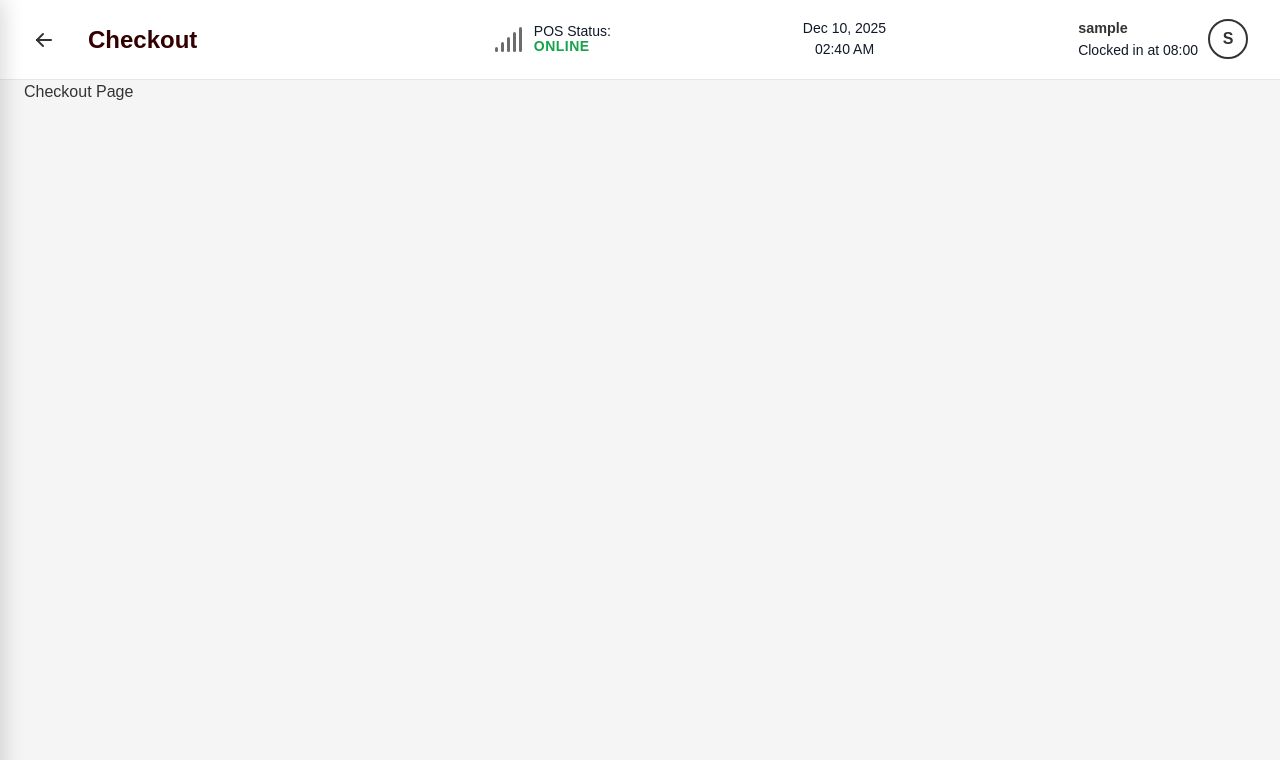
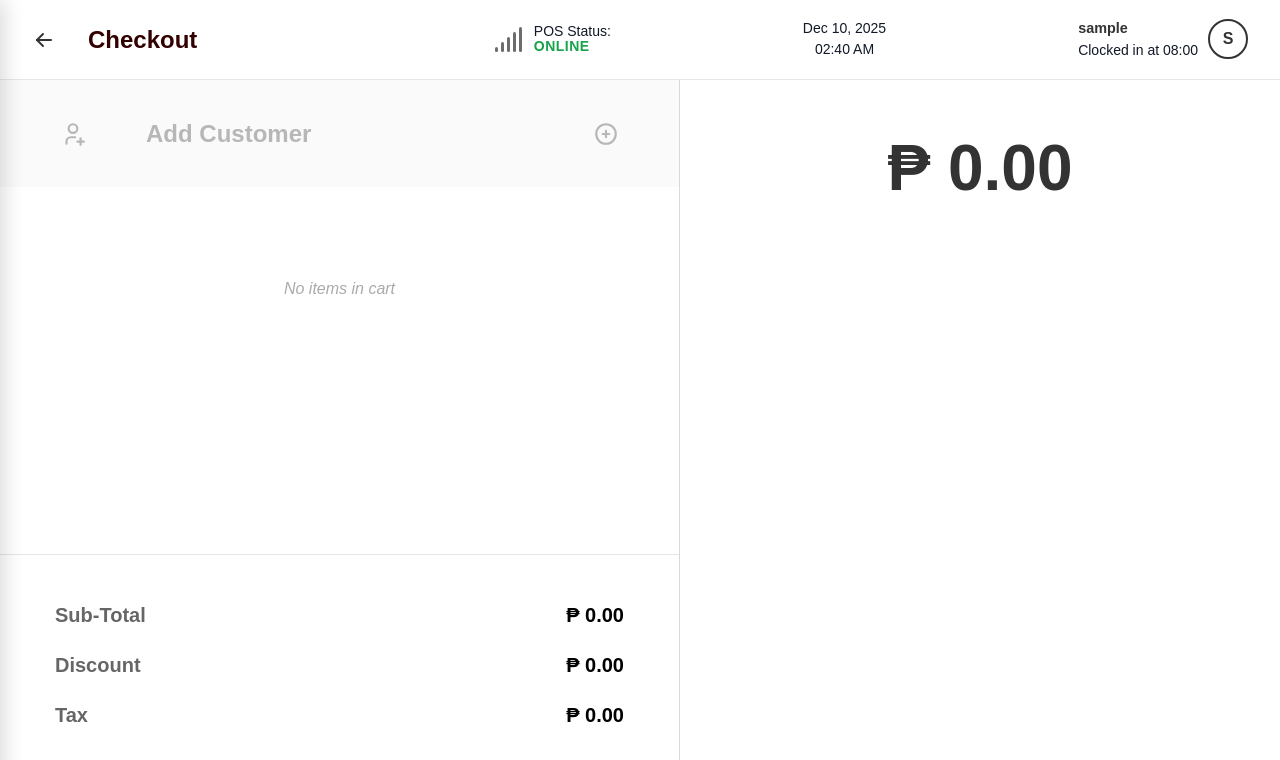
Before and after one commit to sbellocillo/react-pos-app, a React (Vite) app: page /checkout in a window 1280 px wide. Shown: the top 760 px of the page. Built offline with nearby package versions, Linux system fonts and the light colour scheme; sample sign-in values are in the browser's storage.

Commit message:
App Update + Checkout Page Created
- Added Bill Panel Functionality
- Added Grid Positioning Logic
- Added Checkout Page UI

```diff
--- a/src/App.css
+++ b/src/App.css
@@ -18,16 +18,13 @@ body, html {
 #root {
     width: 100%;
     height: 100%;
-    /* display: flex; */
     align-items: center;
     justify-content: center;
 }
 
 .app-scale-wrapper {
     width: 100%;
-    height: 100%;
-    /* width: 1920px;
-    height: 1080px; */
+    height: 100vh;
     background-color: #f1f5f9;
     position: relative;
     overflow: hidden;
@@ -145,7 +142,7 @@ body, html {
     width: 100%;
     height: 100%;
     background: rgba(0, 0, 0, 0.4);
-    z-index: 900; /* Below sidebar, above content */
+    z-index: 900;
     backdrop-filter: blur(2px);
     animation: fadeIn 0.3s ease;
 }
@@ -157,7 +154,7 @@ body, html {
 
 /* --- RIGHT SIDE WRAPPER (Full Width) --- */
 .right-side-wrapper {
-    width: 100%; /* Full width now */
+    width: 100%;
     flex: 1;
     display: flex;
     flex-direction: column;
@@ -294,7 +291,6 @@ body, html {
 .main-content-scroll-area {
     flex: 1;
     overflow-y: hidden;
-    padding: 0 24px;
     background: #f5f5f5;
     display: flex;
     flex-direction: column;
@@ -339,11 +335,6 @@ body, html {
   gap: 8px;
 }
 
-/* .itm-cat-btn {
-  flex: 1;
-  user-select: none;
-} */
-
 .drag-handle {
   cursor: grab;
   color: #9ca3af;
@@ -370,32 +361,12 @@ body, html {
 }
 
 /* Items Grid */
-/* .menu-itm-grid {
-    display: grid;
-    gap: 16px;
-    margin-bottom: 3rem;
-    width: 100%;
-    grid-template-columns: repeat(auto-fill, minmax(180px, 1fr));
-} */
-
 .menu-itm-grid {
   display: grid;
   gap: 16px;
   width: 100%;
   grid-template-columns: repeat(5, 1fr);
 }
-/*
-@media (min-width: 768px) {
-  .menu-itm-grid {
-    grid-template-columns: repeat(3, 1fr);
-  }
-}
-
-@media (min-width: 1024px) {
-  .menu-itm-grid {
-    grid-template-columns: repeat(5, 1fr);
-  }
-} */
 
 
 .menu-itm-card {
@@ -418,6 +389,16 @@ body, html {
     box-shadow: 0 10px 15px rgba(0, 0, 0, 0.05);
 }
 
+/* --- EMPTY CARD FOR GRID ALIGNMENT --- */
+.menu-itm-card-empty {
+    background: transparent;
+    height: 140px;
+    border-radius: 8px;
+    /* Optional: visible dashed border for debugging, transparent otherwise */
+    border: 1px dashed transparent;
+    /* border: 1px dashed #e5e7eb; */
+}
+
 .card-label {
     font-family: 'Montserrat', sans-serif;
     font-size: 26px;
@@ -432,7 +413,7 @@ body, html {
     flex-direction: row;
     height: 100%;
     gap: 20px;
-    padding-bottom: 20px;
+    padding: 0 24px;
 }
 
 .menu-section {
@@ -442,14 +423,14 @@ body, html {
 }
 
 .bill-panel {
-    width: 400px;
+    width: 588.47px;
+    height: 100%; /* Ensure panel fills height */
     background: white;
     border-radius: 8px;
     border: 1px solid #e5e7eb;
     display: flex;
     flex-direction: column;
     padding: 1.5rem;
-    height: auto;
     overflow: hidden;
     font-family: 'Montserrat', sans-serif;
     margin-top: 1rem;
@@ -476,53 +457,49 @@ body, html {
   left: 0;
   width: 100vw;
   height: 100vh;
-  background-color: rgba(0, 0, 0, 0.2); /* Slight dimming of background */
+  background-color: rgba(0, 0, 0, 0.2);
   z-index: 999;
 }
 
-/* --- The Main Modal Box --- */
+/* --- The Main Modal Box (Options) --- */
 .options-modal {
   position: absolute;
-  top: 50px;           /* Pushes it just below the ... button */
-  right: 20px;         /* Aligns with the right edge */
+  top: 50px;
+  right: 20px;
   width: 220px;
   background-color: #ffffff;
-  border-radius: 12px; /* Rounded corners like iOS/Android menus */
-  box-shadow: 0 4px 20px rgba(0, 0, 0, 0.15); /* Soft drop shadow */
+  border-radius: 12px;
+  box-shadow: 0 4px 20px rgba(0, 0, 0, 0.15);
   border: 1px solid #e5e7eb;
   z-index: 1000;
-  overflow: hidden;    /* Ensures content doesn't spill out of rounded corners */
+  overflow: hidden;
   animation: scaleIn 0.1s ease-out;
 }
 
-/* --- The "OPTIONS" Header --- */
 .options-header {
   margin: 0;
-  padding: 16px 20px 8px 20px; /* Top padding for breathing room */
+  padding: 16px 20px 8px 20px;
   font-size: 13px;
-  font-weight: 800;    /* Extra bold */
-  color: #000;         /* Pitch black text */
+  font-weight: 800;
+  color: #000;
   text-transform: uppercase;
   letter-spacing: 0.5px;
 }
 
-/* --- The List --- */
 .options-list {
   list-style: none;
   padding: 0;
   margin: 0;
 }
 
-/* --- List Items (The lines) --- */
 .options-list li {
-  border-bottom: 1px solid #f3f4f6; /* Light gray divider */
+  border-bottom: 1px solid #f3f4f6;
 }
 
 .options-list li:last-child {
-  border-bottom: none; /* No divider for the last item */
+  border-bottom: none;
 }
 
-/* --- The Buttons --- */
 .options-list button {
   width: 100%;
   text-align: left;
@@ -531,19 +508,119 @@ body, html {
   border: none;
   font-size: 15px;
   font-weight: 500;
-  color: #1f2937; /* Dark gray text */
+  color: #1f2937;
   cursor: pointer;
   transition: background-color 0.2s;
   display: flex;
   align-items: center;
 }
 
-/* Hover Effect */
 .options-list button:hover {
-  background-color: #f9fafb; /* Very light gray on hover */
+  background-color: #f9fafb;
 }
 
-/* --- Animation (Optional) --- */
+/* --- TABLE MODAL STYLES --- */
+.table-modal-panel {
+    width: 900px;
+    height: 550px;
+    background: white;
+
+    position: fixed;
+    top: 50%;
+    left: 50%;
+    transform: translate(-50%, -50%);
+
+    z-index: 1001;
+    border-radius: 4px;
+    box-shadow: 0 20px 60px rgba(0, 0, 0, 0.3);
+    display: flex;
+    flex-direction: column;
+    overflow: hidden;
+    font-family: 'Montserrat', sans-serif;
+}
+
+.table-modal-header {
+    height: 80px;
+    display: flex;
+    align-items: center;
+    justify-content: space-between;
+    padding: 0;
+    border-bottom: 1px solid #eee;
+}
+
+.modal-close-btn {
+    width: 80px;
+    height: 100%;
+    background: transparent;
+    border: none;
+    cursor: pointer;
+    display: flex;
+    align-items: center;
+    justify-content: center;
+    color: #666;
+    transition: background 0.2s;
+}
+
+.modal-close-btn:hover {
+    background: #f3f4f6;
+    color: #000;
+}
+
+.modal-title {
+    font-size: 1.1rem;
+    font-weight: 600;
+    color: #333;
+    letter-spacing: 0.5px;
+    margin: 0;
+}
+
+.modal-save-btn{
+    height: 100%;
+    padding: 0 40px;
+    background: #B74C4C;
+    color: white;
+    font-weight: 600;
+    font-size: 0.9rem;
+    border: none;
+    cursor: pointer;
+    letter-spacing: 1px;
+    transition: background 0.2s;
+}
+
+.modal-save-btn:hover {
+    background: #963c3c;
+}
+
+/* --- Body ---*/
+.table-modal-body {
+    flex: 1;
+    display: flex;
+    flex-direction: column;
+    align-items: center;
+    justify-content: center;
+    gap: 1rem;
+}
+
+.modal-subtitle {
+    font-size: 1.2rem;
+    color: #9ca3af;
+    font-weight: 500;
+}
+
+.table-number-display {
+    font-size: 180px;
+    font-weight: 400;
+    line-height: 1;
+    color: #111;
+    margin: 20px 0;
+}
+
+.modal-time-display{
+    font-size: 1.2rem;
+    color: #9ca3af;
+    font-weight: 500;
+}
+
 @keyframes scaleIn {
   from {
     opacity: 0;
--- a/src/pages/Checkout.jsx
+++ b/src/pages/Checkout.jsx
@@ -1,5 +1,9 @@
 import { useState } from 'react';
-import { apiEndpoints } from '../services/api'; // Ensure this path is correct relative to where you place this file
+import { useLocation } from 'react-router-dom';
+import { apiEndpoints } from '../services/api';
+import './styles/checkout.css'
+
+import { TbUserPlus, TbCirclePlus } from 'react-icons/tb';
 
 export const useCheckout = () => {
   // --- STATE ---
@@ -128,11 +132,68 @@ export const useCheckout = () => {
 // Default export if you still want to treat this file as a component file,
 // though strictly speaking it is now a hook provider.
 const Checkout = () => {
-  return(
-    <div>
-        Checkout Page
+
+    const location = useLocation();
+    const { cartItems, totals } = location.state || {
+        cartItems: [],
+        totals: {subtotal: 0, tax: 0, total: 0}
+    };
+
+    const formatCurrency = (amount) => `₱ ${Number(amount).toFixed(2)}`;
+    return(
+        <div className='checkout-container'>
+     <div className='left-panel'>
+
+        {/* --- SECTION 1: HEADER BUTTON --- */}
+        <button className='add-user-btn'>
+            <div className='btn-content-left'>
+                <TbUserPlus size={26} />
+                <span className='btn-text'>Add Customer</span>
+            </div>
+            <TbCirclePlus size={26} />
+        </button>
+
+        {/* --- SECTION 2: SCROLLABLE LIST --- */}
+        <div className='checkout-items-list'>
+           {cartItems.length > 0 ? (
+             cartItems.map((item, index) => (
+               <div className='checkout-item-row' key={index}>
+                 {/* Fixed width for quantity to align perfectly */}
+                 <div className='item-qty'>{item.quantity}</div>
+                 <div className='item-name'>{item.item_name}</div>
+                 <div className='item-price'>{formatCurrency(item.price * item.quantity)}</div>
+               </div>
+             ))
+           ) : (
+             <div className='empty-message'>No items in cart</div>
+           )}
+        </div>
+
+        {/* --- SECTION 3: FOOTER SUMMARY --- */}
+        <div className='checkout-footer'>
+           <div className='summary-row'>
+             <span>Sub-Total</span>
+             <span className='summary-value'>{formatCurrency(totals.subtotal)}</span>
+           </div>
+           <div className='summary-row'>
+             <span>Discount</span>
+             <span className='summary-value'>{formatCurrency(0)}</span>
+           </div>
+           <div className='summary-row'>
+             <span>Tax</span>
+             <span className='summary-value'>{formatCurrency(totals.tax)}</span>
+           </div>
+        </div>
+
+     </div>
+
+     <div className='right-panel'>
+        <div className='total-price-container'>
+            <span className='total-price'>{formatCurrency(totals.total)}</span>
+        </div>
+     </div>
     </div>
-  );
+    );
 };
 
 export default Checkout;
--- /dev/null
+++ b/src/pages/styles/checkout.css
@@ -0,0 +1,137 @@
+/* --- CHECKOUT SPLIT LAYOUT --- */
+.checkout-container {
+    display: flex;
+    width: 100%;
+    height: 100%;
+}
+
+.left-panel {
+    width: 680px;
+    height: 100%;
+    background: white;
+    border-right: 1px solid #D9D9D9;
+    flex-shrink: 0;
+
+    display: flex;
+    flex-direction: column;
+}
+
+.right-panel {
+    flex: 1;
+    height: 100%;
+    background: white;
+}
+
+/* --- LEFT PANEL ELEMENTS --- */
+.add-user-btn {
+    width: 680px;
+    height: 107px;
+    background: #FAFAFA;
+    color: #B7B7B7;
+
+    border: none;
+    border-right: 1px solid #D9D9D9;
+
+    display: flex;
+    align-items: center;
+    justify-content: space-between;
+    padding: 0 60px;
+
+    cursor: pointer;
+    transition: background 0.2s;
+}
+
+.add-user-btn:hover {
+    background: #F0F0F0;
+    color: #808080;
+}
+
+.btn-content-left {
+    display: flex;
+    align-items: center;
+    gap: 60px;
+}
+
+.btn-text {
+    font-size: 24px;
+    font-weight: 700;
+}
+
+.checkout-items-list {
+    flex: 1;
+    overflow-y: auto;
+    padding: 50px 50px 30px 50px; /* Top, Right, Bottom, Left */
+}
+
+.checkout-item-row {
+    display: flex;
+    justify-content: space-between;
+    align-items: center;
+    margin-bottom: 25px;
+    font-weight: 600;
+    color: #333;
+}
+
+.item-qty {
+    width: 20px;
+    text-align: center;
+    font-size: 24px;
+    font-weight: 700;
+}
+
+.item-name {
+    flex: 1;
+    padding: 20px;
+    font-size: 20px;
+    color: #525252;
+}
+
+.item-price {
+    text-align: right;
+    min-width: 100px;
+    font-size: 20px;
+}
+
+.empty-message {
+    text-align: center;
+    color: #aaa;
+    margin-top: 40px;
+    font-style: italic;
+}
+
+.checkout-footer {
+    border-top: 1px solid #E5E5E5;
+    padding: 45px 55px 50px 55px; /* Top, Right, Bottom, Left */
+    background: white;
+}
+
+.summary-row {
+    display: flex;
+    justify-content: space-between;
+    margin-bottom: 20px;
+    font-size: 20px;
+    font-weight: 600;
+    color: #666;
+}
+
+.summary-value {
+    color: #000;
+    font-weight: 700;
+}
+
+/* --- RIGHT PANEL ELEMENTS --- */
+
+.total-price-container {
+    height: 95px;
+    width: auto;
+    margin-top: 40px;
+    display: flex;
+    align-items: center;
+    justify-content: center;
+    text-align: center;
+}
+
+.total-price {
+    font-size: 64px;
+    font-weight: 700;
+}
```
Also changed, not shown: src/App.jsx (+85 -84 lines).
